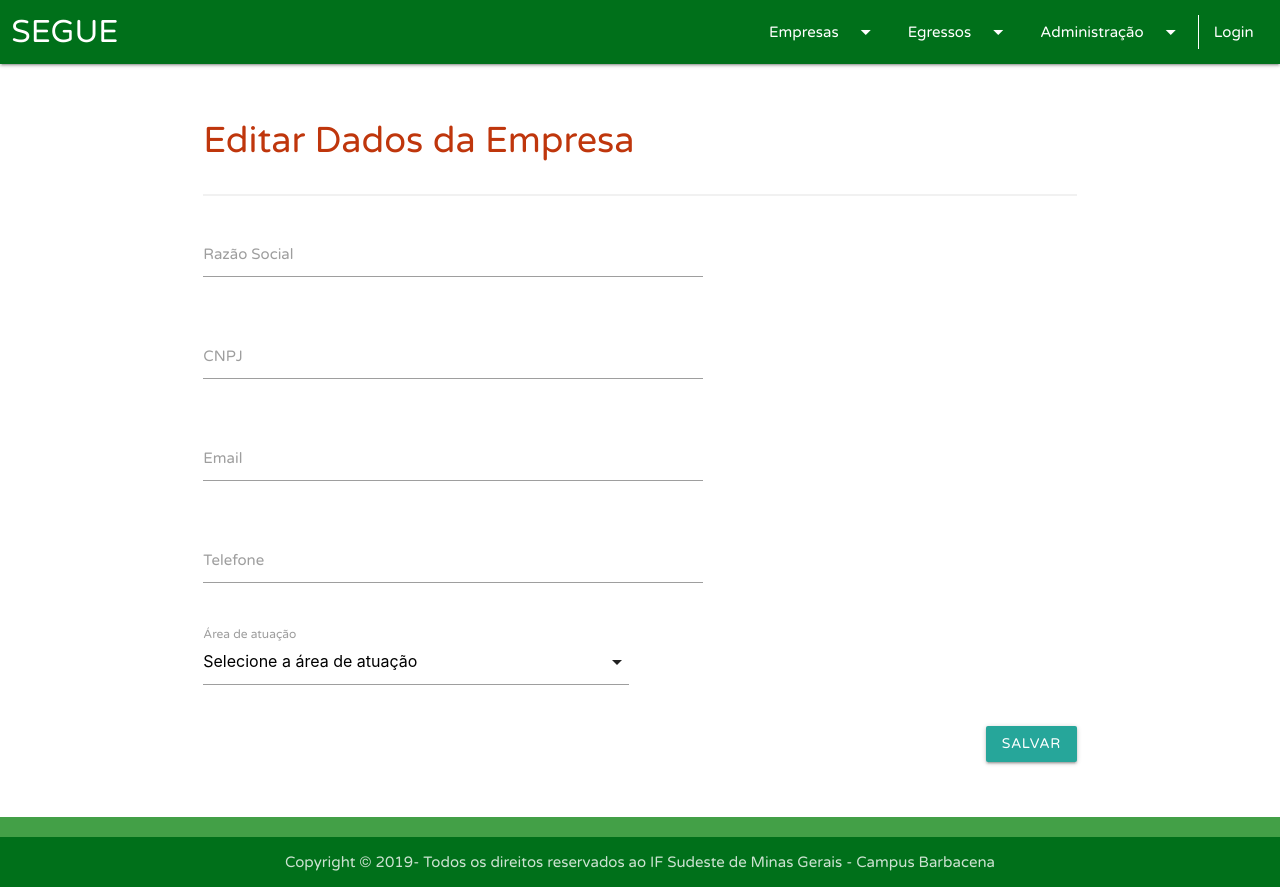
After one commit to GuilhermeDomith/SEGUE, a Django app: template SEGUE/templates/empresa/dados.html in a window 1280 px wide. The commit adds this page. Run offline with Django 3.2, Linux system fonts and the light colour scheme; the template is opened without the code that fills it: values that come from a table or form of the project are taken from there, others are empty.

Commit message:
[ADD] Editar dados empresa

```diff
--- a/SEGUE/templates/base/sidenav.html
+++ b/SEGUE/templates/base/sidenav.html
@@ -50,14 +50,14 @@
 
                 <!-- Menu Dropdown Empresas -->
                 <ul id="dropdown-empresa" class="dropdown-content">
-                    <li><a href="#">Solicitar Acesso</a></li>
-                    <li><a href="#">Oportunidades Lançadas</a></li>
+                    <li><a href="{% url 'empresa:editar-dados'%}">Dados da Empresa</a></li>
+                    <li><a href="{% url 'empresa:oportunidades'%}">Oportunidades Lançadas</a></li>
                 </ul>
 
                 <!-- Menu Dropdown Egressos -->
                 <ul id="dropdown-egresso" class="dropdown-content">
                     <li><a href="{% url 'egresso:curriculo' %}">Currículo</a></li>
-                    <li><a href="#">Oportunidades</a></li>
+                    <li><a href="{% url 'egresso:oportunidades'%}">Oportunidades</a></li>
                 </ul>
 
                 <!-- Menu Dropdown Administração -->
@@ -128,10 +128,10 @@
                     <div class="collapsible-body" style="font-style: italic;">
                         <ul>
                             <li>
-                                <a href="#">Solicitar Acesso</a>
+                                <a href="{% url 'empresa:editar-dados'%}">Dados da Empresa</a>
                             </li>
                             <li>
-                                <a href="#">Oportunidades Lançadas</a>
+                                <a href="{% url 'empresa:oportunidades'%}">Oportunidades Lançadas</a>
                             </li>
                         </ul>
                     </div>
@@ -146,7 +146,7 @@
                                 <a href="{% url 'egresso:curriculo' %}">Currículo</a>
                             </li>
                             <li>
-                                <a href="#">Oportunidades</a>
+                                <a href="{% url 'egresso:oportunidades'%}">Oportunidades</a>
                             </li>
                         </ul>
                     </div>
--- /dev/null
+++ b/SEGUE/templates/empresa/dados.html
@@ -0,0 +1,96 @@
+{% extends 'base/base.html'%}
+
+{% block main %}
+<div class="section">
+    <form action="{% url 'empresa:editar-dados' %}" class="row" method="POST">
+        {% csrf_token %}
+
+        <!-- Título página -->
+        <div class="col s12">
+            <h1 class="titulo-pagina">Editar Dados da Empresa</h1>
+        </div>
+
+        <!-- Mensagens de erro -->
+        <div class="col s12 color-sec-1">
+            {% if form.errors %}
+            Algum campo obrigatório não foi fornecido ou está com valor inválido.<br>
+            {% endif %}
+            {% for error in form.non_field_errors %}
+            {{error}}<br>
+            {% endfor %}
+        </div>
+
+        <!--Subtítulo Dados Pessoais -->
+        <div class="subtitulo-form col s12">
+            <hr>
+        </div>
+
+        <div class="row">
+            <input type="hidden" name="id" value="{{form.id.value}}">
+
+            <!-- Razão Social -->
+            <div class="input-field col s12 m7">
+                <input id="razao_social" name="razao_social" type="text" {% if form.razao_social.errors %}
+                    class="validate invalid" {% else %} class="validate" {% endif %}
+                    value="{{ form.razao_social.value|default_if_none:'' }}">
+
+                <label for="razao_social">Razão Social</label>
+                <span class="helper-text color-sec-2" data-error="{{form.razao_social.errors|first}}">
+                </span>
+            </div>
+
+            <!-- CNPJ -->
+            <div class="input-field col s12 m7">
+                <input id="cnpj" name="cnpj" type="text" {% if form.cnpj.errors %} class="validate invalid" {% else %}
+                    class="validate" {% endif %} value="{{ form.cnpj.value|default_if_none:'' }}">
+
+                <label for="cnpj">CNPJ</label>
+                <span class="helper-text color-sec-2" data-error="{{form.cnpj.errors|first}}">
+                </span>
+            </div>
+
+            <!-- Email -->
+            <div class="input-field col s12 m7">
+                <input id="email" name="email" type="text" {% if form.email.errors %} class="validate invalid"
+                    {% else %} class="validate" {% endif %} value="{{ form.email.value|default_if_none:'' }}">
+
+                <label for="email">Email</label>
+                <span class="helper-text color-sec-2" data-error="{{form.email.errors|first}}">
+                </span>
+            </div>
+
+            <!-- Telefone -->
+            <div class="input-field col s12 m7">
+                <input id="telefone" name="telefone" type="text" {% if form.telefone.errors %} class="validate invalid"
+                    {% else %} class="validate" {% endif %} value="{{ form.telefone.value|default_if_none:'' }}">
+
+                <label for="telefone">Telefone</label>
+                <span class="helper-text color-sec-2" data-error="{{form.telefone.errors|first}}">
+                </span>
+            </div>
+
+            <!-- Area de atuação -->
+            <div class="input-field col s12 m6">
+                <select name="area_atuacao_id">
+                    <option value="" disabled selected>Selecione a área de atuação</option>
+                    {% for a in areas_atuacao %}Nível
+                    <option value="{{a.id}}">{{a.descricao}}</option>
+                    {% endfor %}
+                </select>
+                <label>Área de atuação</label>
+                <span class="helper-text color-sec-2">{{form.area_atuacao_id.errors|first}}</span>
+            </div>
+
+            <div class="col s12">
+                <button class="btn waves-effect waves-light right" type="submit" name="action">Salvar</button>
+            </div>
+        </div>
+    </form>
+</div>
+{% endblock %}
+
+{% block script %}
+<script>
+
+</script>
+{% endblock %} </div>
--- a/egresso/urls.py
+++ b/egresso/urls.py
@@ -8,4 +8,5 @@ urlpatterns = [
     path('meu-curriculo/editar/', views.editar_meu_curriculo, name='editar-curriculo'),
     path('meu-curriculo/formacao/add', views.adicionar_formacao, name='add-formacao'),
     path('meu-curriculo/formacao/<int:id>/del', views.excluir_formacao, name='excluir-formacao'),
+    path('oportunidades/', views.oportunidades, name='oportunidades')
 ]
--- a/egresso/views.py
+++ b/egresso/views.py
@@ -127,3 +127,9 @@ def excluir_formacao(request, id):
 
 
 ############
+
+@require_http_methods(["GET"])
+@login_required
+@user_passes_test(eh_egresso, login_url='/', redirect_field_name=None)
+def oportunidades():
+	return HttpResponseRedirect(reverse('egresso:curriculo'))
--- /dev/null
+++ b/empresa/forms.py
@@ -0,0 +1,10 @@
+from django import forms
+from SEGUE import settings
+from .models import Empresa
+
+class EmpresaForm(forms.Form):
+    razao_social = forms.CharField(max_length=100)
+    cnpj = forms.CharField(max_length=18)
+    email = forms.CharField(max_length=255)
+    telefone = forms.CharField(max_length=20)
+    area_atuacao_id = forms.IntegerField(required=False)
--- a/empresa/urls.py
+++ b/empresa/urls.py
@@ -5,4 +5,5 @@ app_name = 'empresa'
 
 urlpatterns = [
     path('oportunidades/', views.oportunidades_lancadas, name='oportunidades'),
+    path('dados/', views.editar_dados, name='editar-dados')
 ]
```
Also changed, not shown: empresa/models.py (+7 -0 lines), empresa/views.py (+56 -2 lines).
